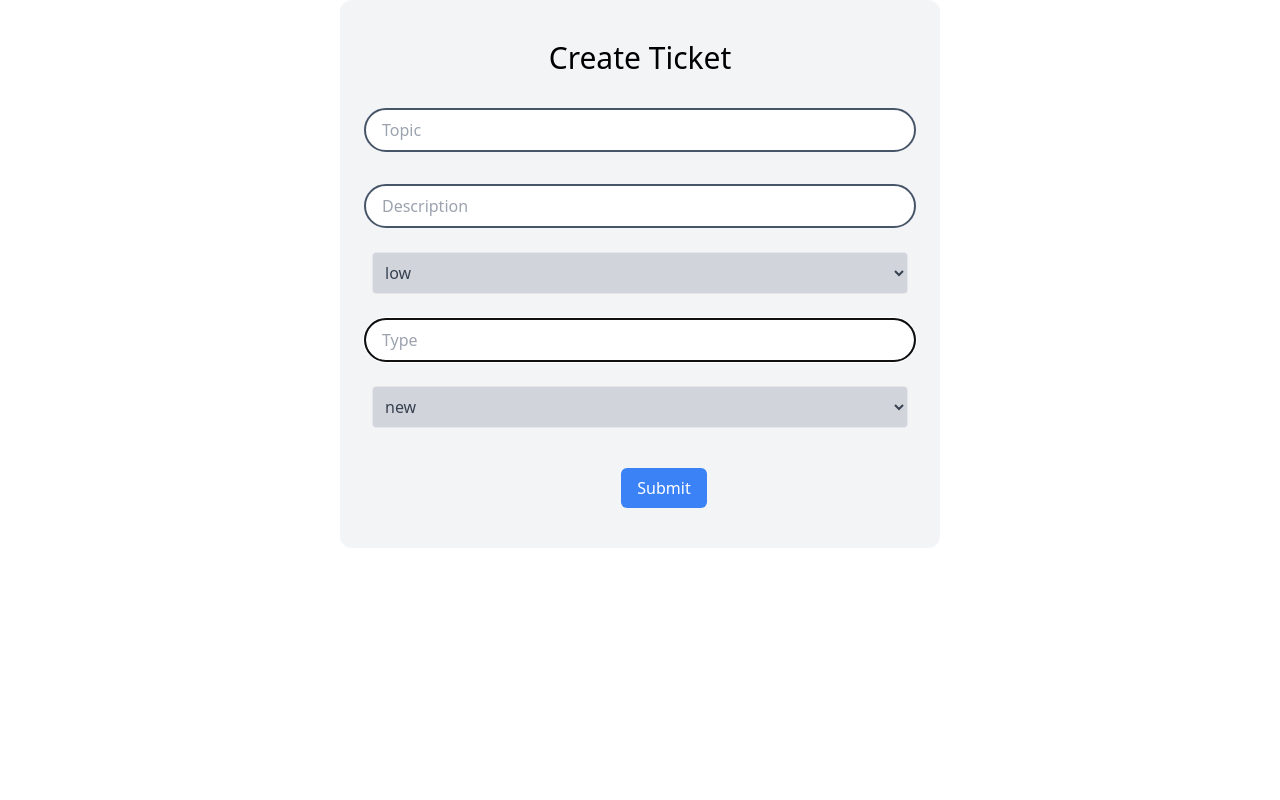
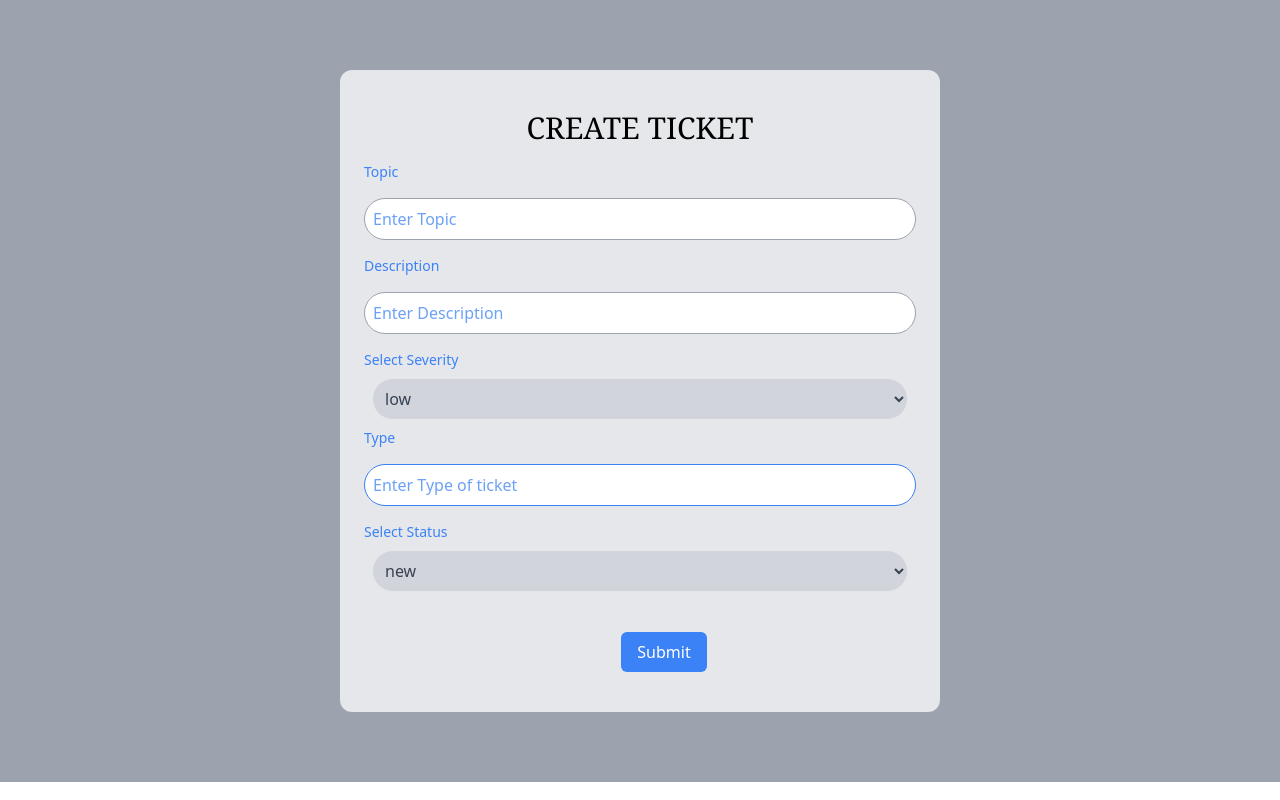
Before and after one commit to Jotirmay00/Support-ticket-entry-system, a React (Vite) app in the folder client/: page /ticket in a window 1280 px wide. Built offline with nearby package versions, Linux system fonts and the light colour scheme; the HTML template or start-up script is replaced by a standard one.

Commit message:
added alert functionality

```diff
--- a/client/package.json
+++ b/client/package.json
@@ -14,7 +14,8 @@
     "react": "^18.2.0",
     "react-dom": "^18.2.0",
     "react-icons": "^5.0.1",
-    "react-router-dom": "^6.21.2"
+    "react-router-dom": "^6.21.2",
+    "react-sweetalert2": "^0.6.0"
   },
   "devDependencies": {
     "@types/react": "^18.2.43",
--- a/client/src/components/FormInput.jsx
+++ b/client/src/components/FormInput.jsx
@@ -7,7 +7,7 @@ const FormInput = ({value,place,onChange}) => {
     <div>
         <div className='my-4'>
         <input
-      className='px-4 py-2 w-full rounded-full border-slate-600 border-2'
+      className='w-full p-2 border border-gray-400 placeholder-blue-500 placeholder-opacity-75 rounded-full focus:outline-none focus:border-blue-500'
       type="text"
       id={place}
       value={value}
--- a/client/src/pages/CreateAgent.jsx
+++ b/client/src/pages/CreateAgent.jsx
@@ -12,45 +12,46 @@ const CreateAgent = () => {
   const [description, setDescription] = useState("");
   const navigate = useNavigate();
   const [loading, setLoading] = useState(false);
-  const [errorData,setErrorData] = useState({})
+  const [errorData, setErrorData] = useState({});
 
+  const validation = () => {
+    let err = {};
+    let param = true;
 
-  const validation = () =>{
-    let err ={}
-    let param = true
-
-    if (name == "")
-    {
-      err.name = "Please Enter your name"
-      param = false
+    if (name == "") {
+      err.name = "Please Enter your name";
+      param = false;
     }
 
-    if (email == "")
-    {
-      err.email = "Please Enter the mail"
-      param = false
+    if (email == "") {
+      err.email = "Please Enter the mail";
+
+      param = false;
+    } else {
+      const emailRegex =
+        /^(([^<>()[\]\\.,;:\s@"]+(\.[^<>()[\]\\.,;:\s@"]+)*)|.(".+"))@((\[[0-9]{1,3}\.[0-9]{1,3}\.[0-9]{1,3}\.[0-9]{1,3}\])|(([a-zA-Z\-0-9]+\.)+[a-zA-Z]{2,}))$/;
+      if (!emailRegex.test(email)) {
+        err.email = "Invalid email format";
+        param = false;
+      }
     }
 
-    if (phone == "")
-    {
-      err.phone ="Please Enter the number"
-      param = false
+    if (phone == "") {
+      err.phone = "Please Enter the number";
+      param = false;
     }
-    if (description == "")
-    {
-      err.description ="Please Enter description"
-      param = false
+    if (description == "") {
+      err.description = "Please Enter description";
+      param = false;
     }
-    setErrorData({...err})
-    return param
-
-  }
-
+    setErrorData({ ...err });
+    return param;
+  };
 
   const handleSubmit = (e) => {
     e.preventDefault();
 
-    let isValidate = validation()
+    let isValidate = validation();
 
     const data = {
       name,
@@ -64,10 +65,10 @@ const CreateAgent = () => {
       .then((response) => {
         console.log("Form submitted successfully:", response.data);
         setLoading(false);
-        setName("")
-        setEmail("")
-        setPhone("")
-        setDescription("")
+        setName("");
+        setEmail("");
+        setPhone("");
+        setDescription("");
         navigate("/ticket");
       })
       .catch((error) => {
@@ -77,27 +78,34 @@ const CreateAgent = () => {
   };
 
   return (
-    <form onSubmit={handleSubmit}>
+      <div className="flex items-center justify-center p-[70px] bg-gray-400 ">
+          <form className="space-y-4 " onSubmit={handleSubmit}>
             {loading ? <Spinner /> : ""}
-      <div className="flex flex-col rounded-xl w-[600px] p-4 mx-auto bg-gray-100">
-        <h1 className="text-3xl my-4 mx-auto text-center weight-5">
-          Create Agent
+            <div className="flex flex-col rounded-xl w-[600px] p-4 mx-auto bg-gray-200">
+              <h1 className="text-3xl font-serif my-4 mx-auto text-center weight-5">
+                CREATE AGENT
               </h1>
               <FormInput place="Name" value={name} onChange={setName} />
               <span className="text-red-500 text-center">{errorData.name}</span>
 
               <FormInput place="Email" value={email} onChange={setEmail} />
-        <span className="text-red-500 text-center">{errorData.email}</span>
+              <span className="text-red-500 text-center">
+                {errorData.email}
+              </span>
 
               <FormInput place="Phone-no." value={phone} onChange={setPhone} />
-        <span className="text-red-500 text-center">{errorData.phone}</span>
+              <span className="text-red-500 text-center">
+                {errorData.phone}
+              </span>
 
               <FormInput
                 place="Description"
                 value={description}
                 onChange={setDescription}
               />
-         <span className="text-red-500 text-center">{errorData.description}</span>
+              <span className="text-red-500 text-center">
+                {errorData.description}
+              </span>
 
               <div className="flex flex-col rounded-xl w-[600px] p-4 mx-auto items-center">
                 <button
@@ -109,6 +117,9 @@ const CreateAgent = () => {
               </div>
             </div>
           </form>
+        </div>
+
+
   );
 };
 
--- a/client/src/pages/CreateTicket.jsx
+++ b/client/src/pages/CreateTicket.jsx
@@ -2,6 +2,7 @@
 import React, { useState } from "react";
 import Spinner from "../components/Spinner";
 import axios from "axios";
+import Swal from 'sweetalert2'
 //import { useNavigate } from "react-router-dom";
 import FormInput from "../components/FormInput";
 
@@ -27,13 +28,17 @@ const CreateTicket = () => {
       .post("http://localhost:8000/api/support-tickets", data)
       .then((response) => {
         console.log("Form submitted successfully:", response.data);
+        Swal.fire({
+          title: "Good job!",
+          text: "You created a Ticket!",
+          icon: "success"
+        });
         setLoading(false);
         setTopic("");
         setDescription("");
         setType("");
         setSeverity("");
         setStatus("");
-
       })
       .catch((error) => {
         setLoading(false);
@@ -41,33 +46,51 @@ const CreateTicket = () => {
       });
   };
 
-  const STATUS = ["new" , "assigned","resolved"]
+  const STATUS = ["new", "assigned", "resolved"];
 
-  const SEVERITY =["low" , "medium" ,"high"]
+  const SEVERITY = ["low", "medium", "high"];
 
   return (
+    <div className="flex items-center justify-center p-[70px] bg-gray-400">
       <form onSubmit={handleSubmit}>
         {loading ? <Spinner /> : ""}
-      <div className="flex flex-col rounded-xl w-[600px] p-6 mx-auto bg-gray-100 ">
-        <h1 className="text-3xl my-4 mx-auto text-center weight-5">
-          Create Ticket
+        <div className="flex flex-col rounded-xl w-[600px] p-6 mx-auto bg-gray-200 ">
+          <h1 className="text-3xl font-serif my-4 mx-auto text-center weight-5">
+            CREATE TICKET
           </h1>
-        <FormInput place="Topic" value={topic} onChange={setTopic} />
+          <label htmlFor="topic" className="block text-sm font-medium text-blue-500">Topic</label>
+          <FormInput place="Enter Topic" value={topic} onChange={setTopic} />
+
+          <label htmlFor="description" className="block text-sm font-medium text-blue-500">Description</label>
           <FormInput
-          place="Description"
+            place="Enter Description"
             value={description}
             onChange={setDescription}
           />
-        <select  className="border rounded p-2 m-2 bg-gray-300 text-gray-700 focus:outline-none hover:bg-gray-200" name="severity" value={severity} onChange={e => setSeverity(e.target.value)}>
-      {
-          SEVERITY.map(sev => <option key={sev}>{sev}</option>)
-      }
+          <label htmlFor="severity" className="block text-sm font-medium text-blue-500">Select Severity</label>
+          <select
+            className="border rounded-full p-2 m-2 bg-gray-300 text-gray-700 focus:outline-none hover:bg-gray-100"
+            name="severity"
+            value={severity}
+            onChange={(e) => setSeverity(e.target.value)}
+          >
+            {SEVERITY.map((sev) => (
+              <option key={sev}>{sev}</option>
+            ))}
           </select>
-        <FormInput place="Type" value={type} onChange={setType} />
-       <select className="border rounded p-2 m-2 bg-gray-300 text-gray-700 focus:outline-none hover:bg-gray-200" name="status" value={status} onChange={e => setStatus(e.target.value)}>
-      {
-          STATUS.map(stat => <option key={stat}>{stat}</option>)
-      }
+          <label htmlFor="name" className="block text-sm font-medium text-blue-500">Type</label>
+          <FormInput place="Enter Type of ticket" value={type} onChange={setType} />
+
+          <label htmlFor="status" className="block text-sm font-medium text-blue-500">Select Status</label>
+          <select
+            className="border rounded-full p-2 m-2 bg-gray-300 text-gray-700 focus:outline-none hover:bg-gray-100"
+            name="status"
+            value={status}
+            onChange={(e) => setStatus(e.target.value)}
+          >
+            {STATUS.map((stat) => (
+              <option key={stat}>{stat}</option>
+            ))}
           </select>
           <div className="flex flex-col rounded-xl w-[600px] p-4 mx-auto items-center">
             <button
@@ -79,6 +102,7 @@ const CreateTicket = () => {
           </div>
         </div>
       </form>
+    </div>
   );
 };
 
```
Also changed, not shown: 1 other file (tests, documents, lock files or other folders). Lines whose indentation alone changed are shown as unchanged.
